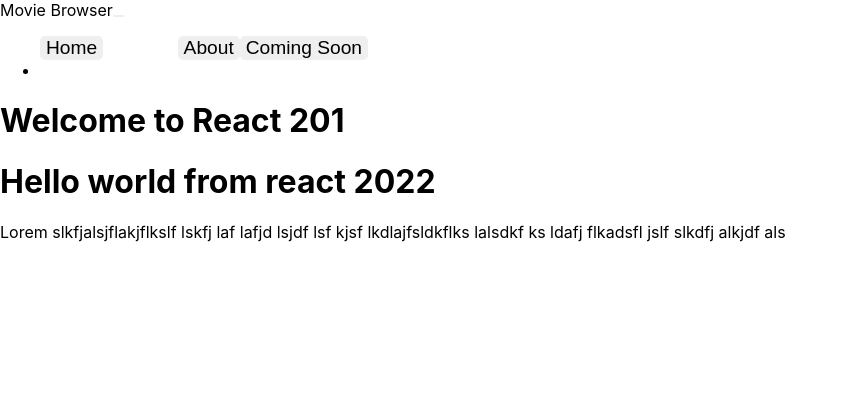
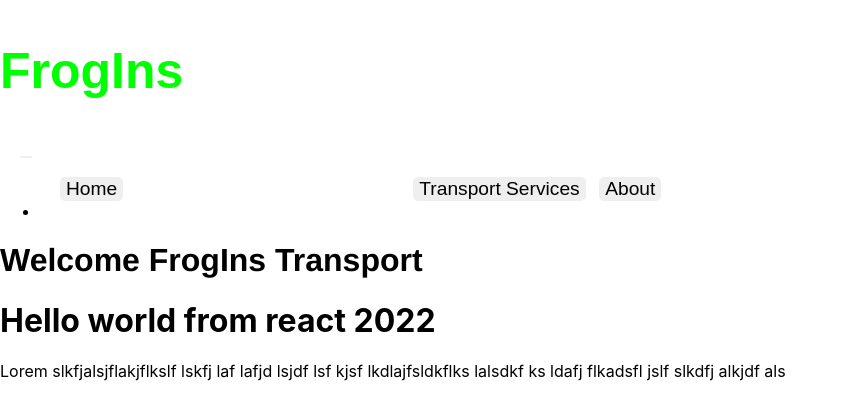
Before and after one commit to wiekusviljoen/myreactapp22, a React (Create React App) app: page / in a window 1280 px wide. Shown: the top 420 px of the page, without its empty margins (0-848 px from the left). Built offline with nearby package versions, Linux system fonts and the light colour scheme; the HTML template or start-up script is replaced by a standard one.

Commit message:
commit on master

```diff
--- a/src/components/Hero.js
+++ b/src/components/Hero.js
@@ -1,7 +1,9 @@
 const Hero = ({ text }) => {
   return (
     <header className="bg-dark text-white p-s">
-      <h1>{text}</h1>
+      <h1 type="heroText" class="heroText">
+        {text}
+      </h1>
     </header>
   );
 };
--- a/src/components/Home.js
+++ b/src/components/Home.js
@@ -3,7 +3,7 @@ import Hero from "./Hero";
 const Home = () => {
   return (
     <>
-      <Hero text="Welcome to React 201" />
+      <Hero text="Welcome FrogIns Transport" />
       <h1>Hello world from react 2022</h1>
       <div className="container">
         <div className="row">
--- a/src/components/Navbar.js
+++ b/src/components/Navbar.js
@@ -2,9 +2,10 @@ const Navbar = () => {
   return (
     <nav className="navbar navbar-expand-lg navbar-light bg-light">
       <div className="container-fluid">
-        <a href className="navbar-brand" to="/">
-          Movie Browser
-        </a>
+        <h1 type="h1" class="h1">
+          FrogIns
+        </h1>
+
         <button
           className="navbar-toggler"
           type="button"
@@ -32,7 +33,7 @@ const Navbar = () => {
 
             <a href="/">
               <button type="button" class="button2">
-                Coming Soon
+                Transport Services
               </button>
             </a>
 
--- a/src/index.css
+++ b/src/index.css
@@ -21,23 +21,35 @@ button {
   border-right: gray;
   font-size: larger;
   box-shadow: #2980b9;
+  position: relative; left: 20px;
 
 }
 
 .button1 {
   border-radius: 5px;
-  position: relative; left: 6%;
+  position: relative; left: 40%;
 }
 
 
 .button2 {
   border-radius: 5px;
-  position: relative;left: 6%;
+  position: relative;left: 20%;
 
 
 }
 
 button:hover {
-  background-color: rgb(11, 116, 64);
+  background-color: rgb(0, 225, 0);
   color: white;
 }
+ .h1{
+   color: rgb(0, 255, 0);
+   font-family: fantasy;
+   font-size: 50px;
+
+ }
+
+ .heroText{
+
+  font-family: 'Franklin Gothic Medium', 'Arial Narrow', Arial, sans-serif;
+ }
```
